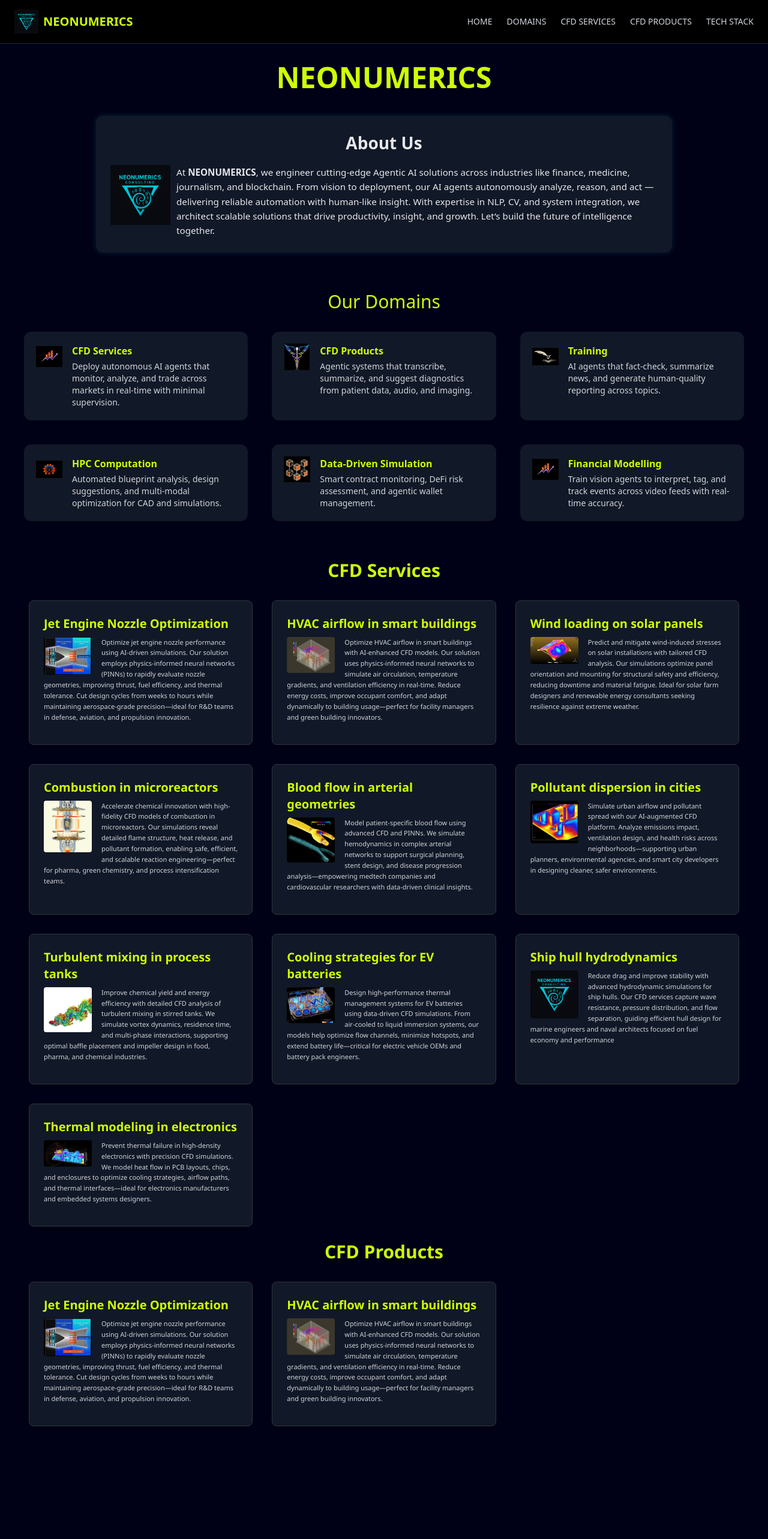
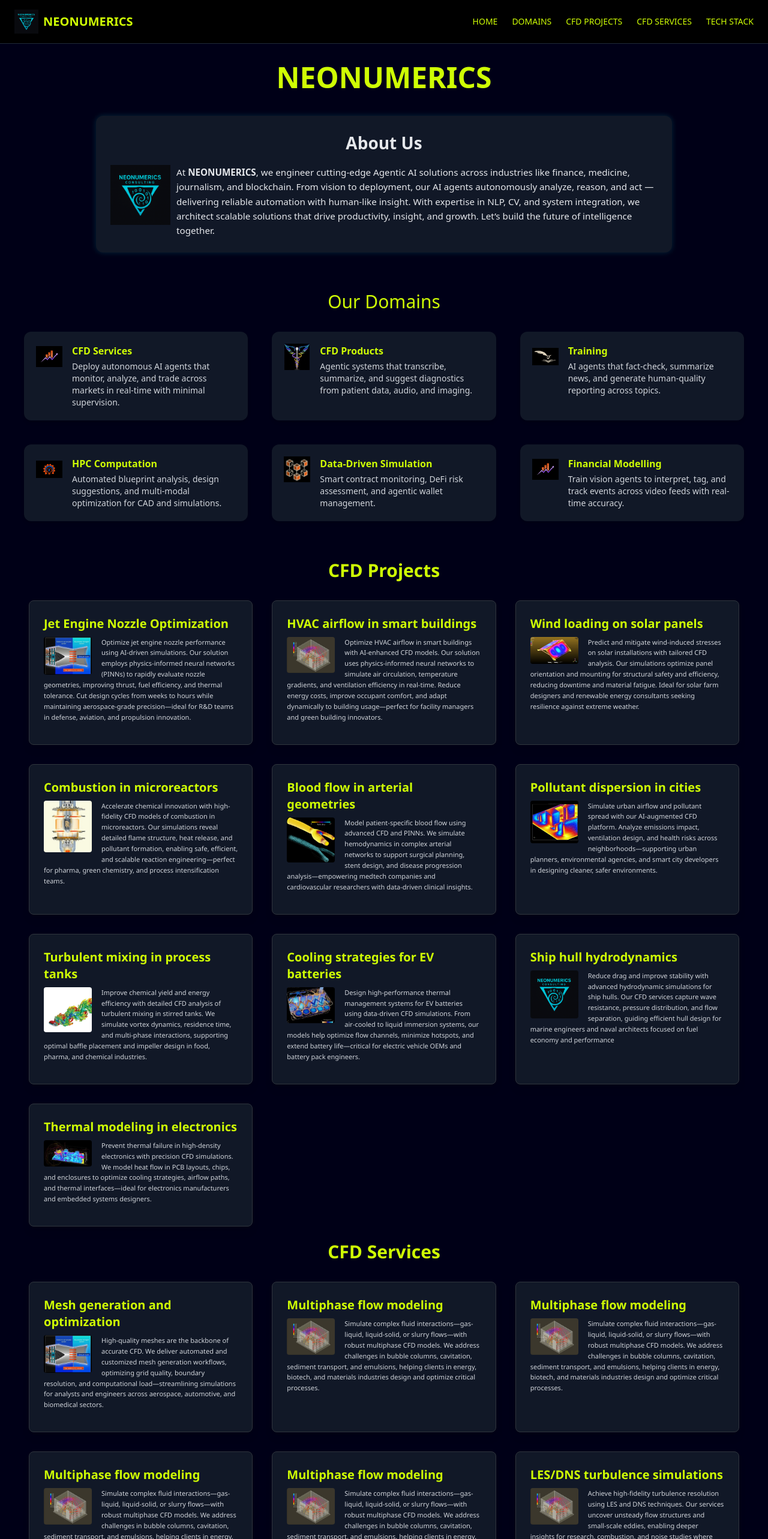
Before and after one commit to mramalingam2203/frontend-roadmap, a React (Vite) app in the folder nn-react/: page / in a window 1280 px wide. Shown: the top 2566 px of the page at 60% size. Before the commit the page ends 2482 px from the top, so only its background shows below. Built offline with nearby package versions, Linux system fonts and the light colour scheme.

Commit message:
more refacs mod

```diff
--- a/nn-react/src/components/Header.jsx
+++ b/nn-react/src/components/Header.jsx
@@ -5,12 +5,13 @@
         <img src="/logo.png" alt="neonumerics logo" className="h-10" />
         <span className="text-xl font-bold text-neon">NEONUMERICS</span>
       </div>
-      <nav className="space-x-6 text-gray-300 text-sm">
-        <a href="#home" className="hover:text-neon">HOME</a>
-        <a href="#domains" className="hover:text-neon">DOMAINS</a>
-        <a href="#cfdservices" className="hover:text-neon">CFD SERVICES</a>
-        <a href="#cfdproducts" className="hover:text-neon">CFD PRODUCTS</a>
-        <a href="#techstack" className="hover:text-neon">TECH STACK</a>
+      <nav className="space-x-6 text-gray-300 text-sm text-neon">
+        <a href="#home" className=" hover:font-bold hover:-translate-y-1 transition-all duration-200">HOME</a>
+        <a href="#domains" className="hover:font-bold hover:-translate-y-1 transition-all duration-200">DOMAINS</a>
+        <a href="#cfdprojects" className="hover:font-bold hover:-translate-y-1 transition-all duration-200">CFD PROJECTS</a>
+        <a href="#cfdservices" className="hover:font-bold hover:-translate-y-1 transition-all duration-200">CFD SERVICES</a>
+
+        <a href="#techstack" className="hover:font-bold hover:-translate-y-1 transition-all duration-200">TECH STACK</a>
       </nav>
     </header>
   );
--- a/nn-react/src/components/ProjectPage.jsx
+++ b/nn-react/src/components/ProjectPage.jsx
@@ -72,19 +72,68 @@
 ];
 
 
-const products = [
+const services = [
   {
-    title: "Jet Engine Nozzle Optimization",
+    title: "Mesh generation and optimization",
     icon : "/products/nozzle.png",
     description:
-      "Optimize jet engine nozzle performance using AI-driven simulations. Our solution employs physics-informed neural networks (PINNs) to rapidly evaluate nozzle geometries, improving thrust, fuel efficiency, and thermal tolerance. Cut design cycles from weeks to hours while maintaining aerospace-grade precision—ideal for R&D teams in defense, aviation, and propulsion innovation.",
+      "High-quality meshes are the backbone of accurate CFD. We deliver automated and customized mesh generation workflows, optimizing grid quality, boundary resolution, and computational load—streamlining simulations for analysts and engineers across aerospace, automotive, and biomedical sectors.",
   },
   {
-    title: "HVAC airflow in smart buildings",
+    title: "Multiphase flow modeling",
         icon : "/products/hvac.png",
 
     description:
-      "Optimize HVAC airflow in smart buildings with AI-enhanced CFD models. Our solution uses physics-informed neural networks to simulate air circulation, temperature gradients, and ventilation efficiency in real-time. Reduce energy costs, improve occupant comfort, and adapt dynamically to building usage—perfect for facility managers and green building innovators.",
+      "Simulate complex fluid interactions—gas-liquid, liquid-solid, or slurry flows—with robust multiphase CFD models. We address challenges in bubble columns, cavitation, sediment transport, and emulsions, helping clients in energy, biotech, and materials industries design and optimize critical processes.",
+  },
+  {
+    title: "Multiphase flow modeling",
+        icon : "/products/hvac.png",
+
+    description:
+      "Simulate complex fluid interactions—gas-liquid, liquid-solid, or slurry flows—with robust multiphase CFD models. We address challenges in bubble columns, cavitation, sediment transport, and emulsions, helping clients in energy, biotech, and materials industries design and optimize critical processes.",
+  },
+  {
+    title: "Multiphase flow modeling",
+        icon : "/products/hvac.png",
+
+    description:
+      "Simulate complex fluid interactions—gas-liquid, liquid-solid, or slurry flows—with robust multiphase CFD models. We address challenges in bubble columns, cavitation, sediment transport, and emulsions, helping clients in energy, biotech, and materials industries design and optimize critical processes.",
+  },
+  {
+    title: "Multiphase flow modeling",
+        icon : "/products/hvac.png",
+
+    description:
+      "Simulate complex fluid interactions—gas-liquid, liquid-solid, or slurry flows—with robust multiphase CFD models. We address challenges in bubble columns, cavitation, sediment transport, and emulsions, helping clients in energy, biotech, and materials industries design and optimize critical processes.",
+  },
+  {
+    title: "LES/DNS turbulence simulations",
+        icon : "/products/hvac.png",
+
+    description:
+      "Achieve high-fidelity turbulence resolution using LES and DNS techniques. Our services uncover unsteady flow structures and small-scale eddies, enabling deeper insights for research, combustion, and noise studies where RANS models fall short—ideal for advanced aero and fluid mechanics projects",
+  },
+  {
+    title: "Multiphase flow modeling",
+        icon : "/products/hvac.png",
+
+    description:
+      "Simulate complex fluid interactions—gas-liquid, liquid-solid, or slurry flows—with robust multiphase CFD models. We address challenges in bubble columns, cavitation, sediment transport, and emulsions, helping clients in energy, biotech, and materials industries design and optimize critical processes.",
+  },
+  {
+    title: "Multiphase flow modeling",
+        icon : "/products/hvac.png",
+
+    description:
+      "Simulate complex fluid interactions—gas-liquid, liquid-solid, or slurry flows—with robust multiphase CFD models. We address challenges in bubble columns, cavitation, sediment transport, and emulsions, helping clients in energy, biotech, and materials industries design and optimize critical processes.",
+  },
+  {
+    title: "Multiphase flow modeling",
+        icon : "/products/hvac.png",
+
+    description:
+      "Simulate complex fluid interactions—gas-liquid, liquid-solid, or slurry flows—with robust multiphase CFD models. We address challenges in bubble columns, cavitation, sediment transport, and emulsions, helping clients in energy, biotech, and materials industries design and optimize critical processes.",
   },
 
 ];
@@ -92,7 +141,7 @@
 const ProjectPage = () => {
   return (
     <div className="projects-page px-6 py-10 text-white bg-dark">
-      <h1 className="page-title text-3xl font-bold text-center mb-8 text-neon" id = "cfdservices">CFD Services</h1>
+      <h1 className="page-title text-3xl font-bold text-center mb-8 text-neon" id = "cfdservices">CFD Projects</h1>
 
       <div className="project-grid grid gap-8 md:grid-cols-2 lg:grid-cols-3">
         {projects.map((project, idx) => (
@@ -117,22 +166,22 @@
 
         <br></br>
 
-        <h1 className="page-title text-3xl font-bold text-center mb-8 text-neon"  id = "cfdproducts">CFD Products</h1>
+        <h1 className="page-title text-3xl font-bold text-center mb-8 text-neon"  id = "cfdproducts">CFD Services</h1>
 
       <div className="project-grid grid gap-8 md:grid-cols-2 lg:grid-cols-3">
-        {products.map((product, idx) => (
+        {services.map((service, idx) => (
           <div key={idx} className="project-card bg-gray-900 p-6 rounded-lg shadow-lg hover:shadow-neon transition">
             <div className="project-content text-sm leading-relaxed">
 
-              <h2 className="project-title text-xl font-semibold mb-2 text-neon">{product.title}</h2>
+              <h2 className="project-title text-xl font-semibold mb-2 text-neon">{service.title}</h2>
 
               <p className="project-description text-gray-300">
                 <img
-                  src={product.icon}
-                  alt={product.title}
+                  src={service.icon}
+                  alt={service.title}
                   className="w-20 h-auto float-left mr-4 mb-2 rounded"
                 />
-                {product.description}
+                {service.description}
               </p>
 
             </div>
```
